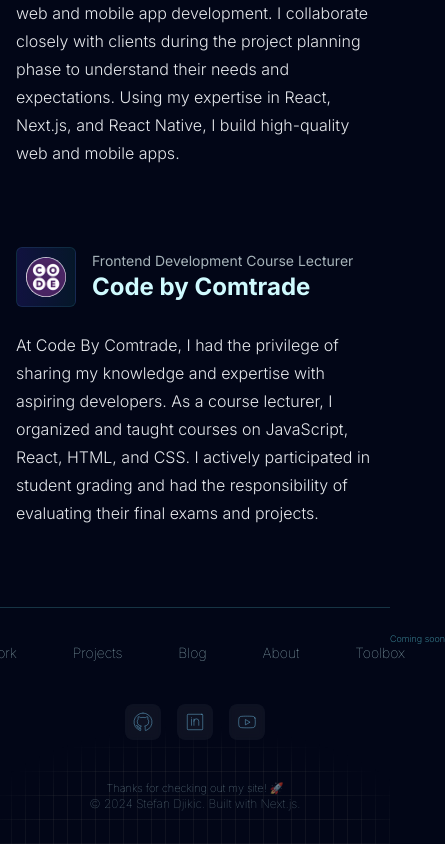
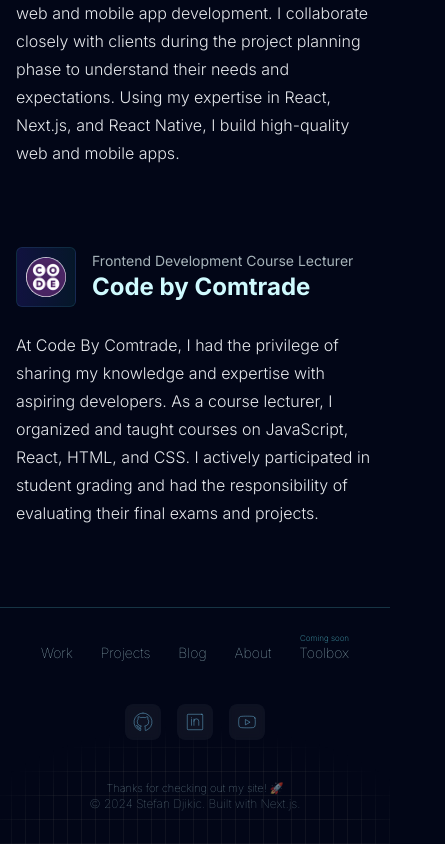
Before and after one commit to stefandjikic/personal-website, a Next.js app: page /work in a window 390 px wide. Shown: the part 385-1229 px from the top of the page, 445 px wide, since content can reach past the window. Built offline with nearby package versions, Linux system fonts and the light colour scheme.

Commit message:
Update footer link spacing

```diff
--- a/app/components/footer/Footer.tsx
+++ b/app/components/footer/Footer.tsx
@@ -8,7 +8,7 @@ const Footer = () => {
     <footer className="max-w-5xl mx-auto px-4 sm:px-6 lg:px-8 py-8 border-t-[0.5px] border-cyan-300/20 relative">
       {/* <div className="absolute h-full -z-10 bottom-0 left-0 right-0 top-0 bg-[linear-gradient(to_right,#4f4f4f2e_1px,transparent_1px),linear-gradient(to_bottom,#4f4f4f2e_1px,transparent_1px)] bg-[size:14px_24px] [mask-image:radial-gradient(ellipse_60%_50%_at_50%_0%,#000_70%,transparent_100%)]"></div> */}
       <div className="rotate-180 absolute h-full -z-10 bottom-0 left-0 right-0 top-0 bg-[linear-gradient(to_right,#4f4f4f2e_1px,transparent_1px),linear-gradient(to_bottom,#4f4f4f2e_1px,transparent_1px)] bg-[size:14px_24px] [mask-image:radial-gradient(ellipse_60%_50%_at_50%_0%,#000_70%,transparent_100%)]"></div>
-      <div className="flex justify-center items-center gap-14">
+      <div className="flex justify-center items-center gap-7 sm:gap-14">
         {FOOTER_LINKS.map((link, index) => (
           <div key={index} className="relative">
             <Link
@@ -23,7 +23,7 @@ const Footer = () => {
               {link.name}
             </Link>
             {link.disabled && (
-              <span className="absolute -right-10 -top-2 text-cyan-300/70 text-[9px] font-extralight">
+              <span className="absolute -right-0 -top-2 sm:-right-10 text-cyan-300/70 text-[8px] sm:text-[9px] font-extralight">
                 Coming soon
               </span>
             )}
```
